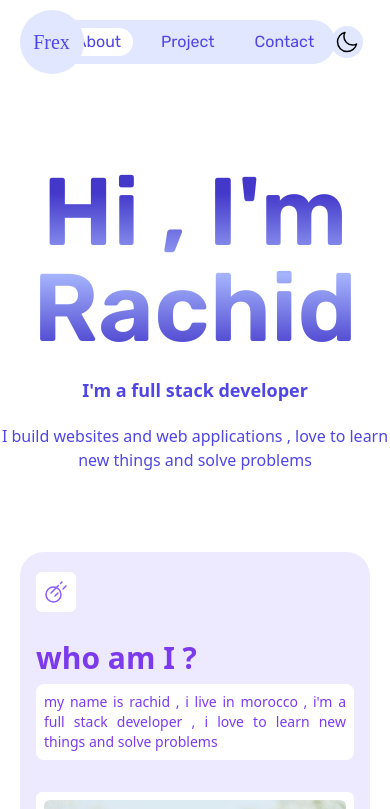
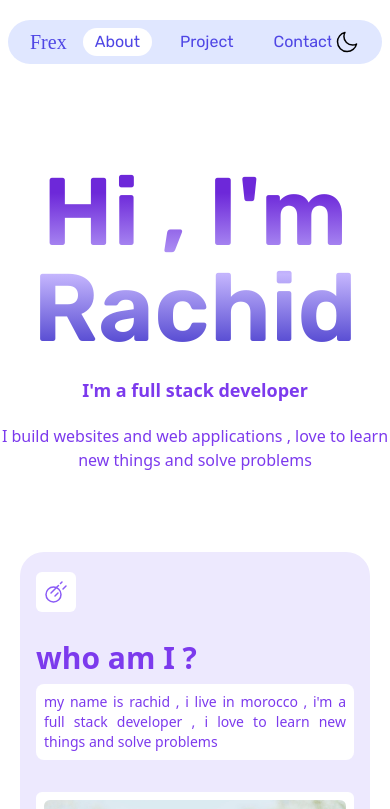
Before and after one commit to rachidfrex/my_portfolio, a React (Vite) app: page / in a window 390 px wide. Shown: the top 809 px of the page. Built offline with nearby package versions, Linux system fonts and the light colour scheme; a web font is replaced by a local one.

Commit message:
Refactor header and build components for improved styling and responsiveness

```diff
--- a/src/App.jsx
+++ b/src/App.jsx
@@ -3,10 +3,12 @@ import Nav from './components/nav'
 import Header from './components/header'
 import Content from './components/content'
 import Build from './components/build'
+
 function App() {
 
   return (
     <div className='    w-full m-0 h-fit'>
+      {/* <Nab/> */}
       <Nav/>
       <Header/>
       <Content/>
--- a/src/components/header.jsx
+++ b/src/components/header.jsx
@@ -8,17 +8,17 @@ function header() {
     <div className='flex flex-col gap-5 items-center justify-center mt-20 sm:mt-40 '>
     {/*   */}
     <h1
-    className='text-8xl font-semibold text-center   font-rubik bg-clip-text text-transparent bg-gradient-to-b  from-indigo-700 from-15%  via-indigo-300 to-indigo-700 '
+    className='text-8xl font-semibold text-center   font-rubik bg-clip-text text-transparent bg-gradient-to-b  from-violet-700 from-15%  via-violet-300 to-indigo-700 '
     >
         Hi , I'm Rachid
     </h1>
     <p
-    className='text-lg text-center   font-semibold text-indigo-600'
+    className='text-lg text-center   font-semibold text-violet-600'
     >
         I'm a full stack developer
     </p>
     <p
-    className=' text-center   text-indigo-600'
+    className=' text-center   text-violet-600'
     >
         I build websites and web applications , love to learn new things and solve problems
     </p>
--- a/src/components/nav.jsx
+++ b/src/components/nav.jsx
@@ -11,8 +11,9 @@ function Nav() {
         <div
         className='flex justify-center items-center py-5'
         >
-         <nav className=' text-center p-1.5 w-[280px]   bg-indigo-100  rounded-full    '>
-            <ul className='flex font-rubik  text-indigo-600 justify-center items-center space-x-4 '>
+         <nav className=' mx-2 text-center p-1.5 w-full sm:w-[280px]   bg-indigo-100  rounded-full    '>
+            <ul className=' pl-4 flex font-rubik w-[280px]   text-indigo-600 sm:justify-center justify-start items-center space-x-4 '>
+            <li className='text-xl font-poetsen text-indigo-600' > Frex </li>
 
             <li className={`px-3 py-0.5 rounded-full ${activeLink === 'About' ? 'bg-white' : ''}`} onClick={() => setActiveLink('About')}>
             About
@@ -25,7 +26,7 @@ function Nav() {
         </li>
             </ul>
         </nav>
-        <div className=' absolute left-[5%] bg-indigo-100 rounded-full w-16 h-16 flex flex-col gap-5 items-center justify-center '>
+        <div className=' hidden absolute left-[5%] bg-indigo-100 rounded-full w-16 h-16 sm:flex flex-col gap-5 items-center justify-center '>
             <h1
             className='text-xl font-poetsen text-indigo-600'
             >
```
Also changed, not shown: src/components/naab.jsx (added), src/index.css (line endings or trailing spaces).
